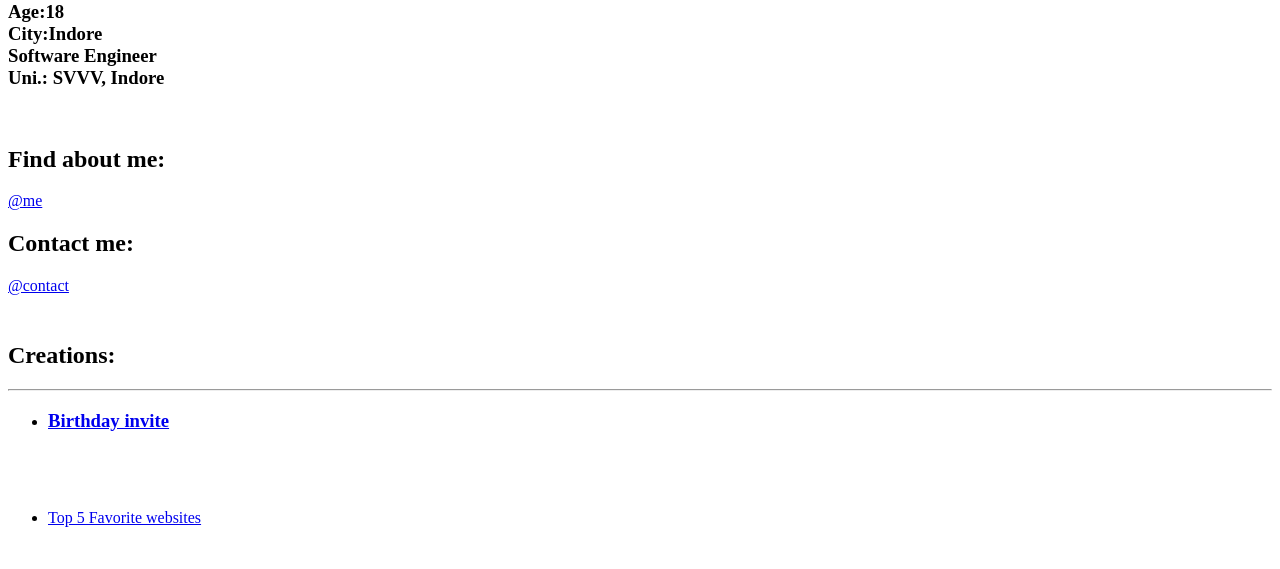
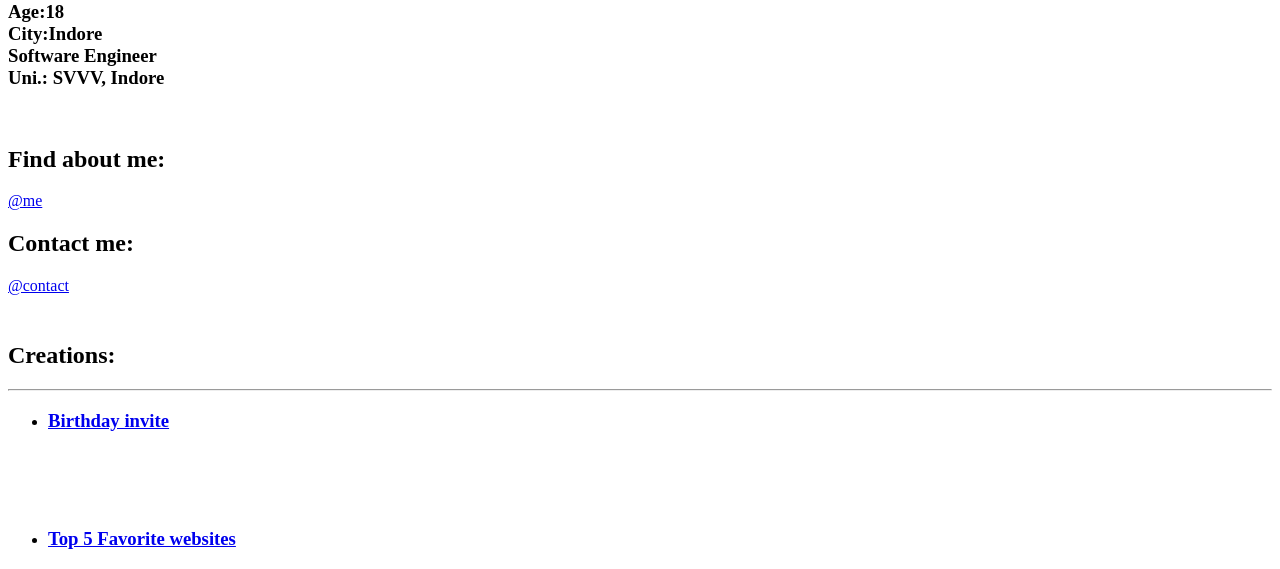
Before and after one commit to Avani-xo/portfolio, a plain HTML site: page index.html in a window 1280 px wide. Shown: the part 79-648 px from the top of the page. Drawn offline with Linux system fonts and the light colour scheme.

Commit message:
Update index.html

```diff
--- a/index.html
+++ b/index.html
@@ -15,7 +15,7 @@
         <h2><br/> Creations:</h2> <hr/>
         <ul>
           <li><h3><a href="https://avani-xo.github.io/birthday-invite/">Birthday invite</a><h3/><br></li><br>
-           <li> <a href="https://avani-xo.github.io/Webs/">Top 5 Favorite websites<a/><h3/></li>
+           <li> <h3><a href="https://avani-xo.github.io/Webs/">Top 5 Favorite websites<a/><h3/></li>
             <br>
         </ul>
 
```
